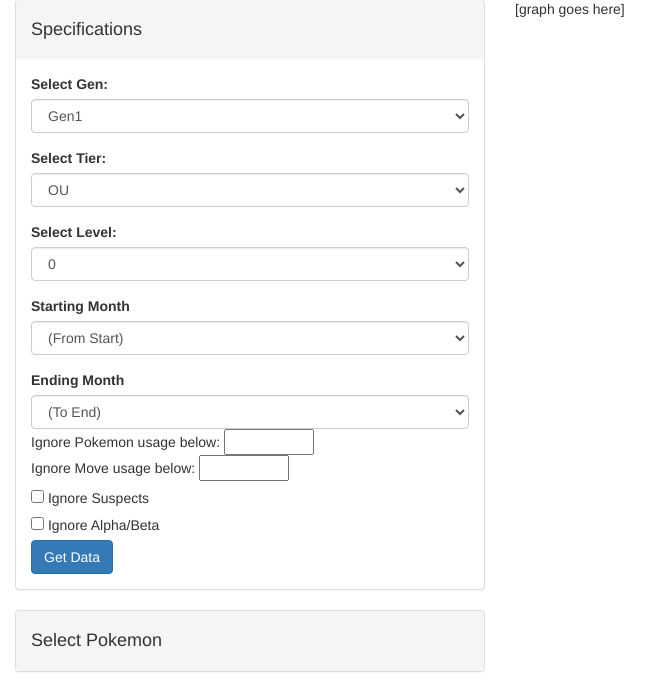
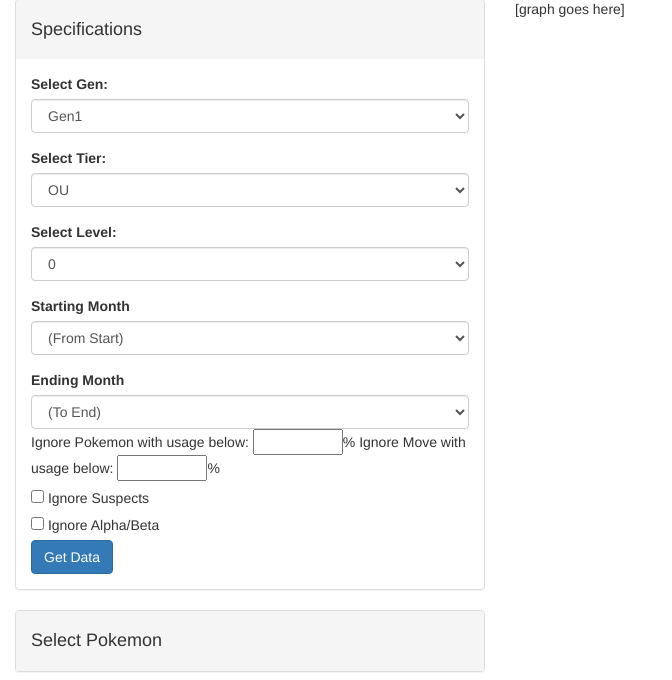
Before and after one commit to aturfah/smogon-, a Flask app: page / in a window 1280 px wide. Shown: the part 86-766 px from the top of the page, without its empty margins (0-672 px from the left). Run offline with Flask 2, Linux system fonts and the light colour scheme; some libraries are stand-ins or nearby versions.

Commit message:
Fix grammar around the input box

```diff
--- a/templates/index.html
+++ b/templates/index.html
@@ -60,8 +60,8 @@
                     <label for="sel_end_month">Ending Month</label>
                     <select class="form-control" id="sel_end_month">
                     </select>
-                    <span class="thresholdfield">Ignore Pokemon usage below: <input id="pokemon_usage_threshold" type="number" min=0 max=100 step="0.05"/></span><br />
-                    <span class="thresholdfield">Ignore Move usage below: <input id="move_usage_threshold" type="number" min=0 max=100 step="0.05"/></span><br />
+                    <span class="thresholdfield">Ignore Pokemon with usage below: <input id="pokemon_usage_threshold" type="number" min=0 max=100 step="0.05"/>%</span>
+                    <span class="thresholdfield">Ignore Move with usage below: <input id="move_usage_threshold" type="number" min=0 max=100 step="0.05"/>%</span>
                     <div class="input-checkboxes">
                         <input type="checkbox" id="suspect_checkbox" /> Ignore Suspects<br />
                     </div>
```
